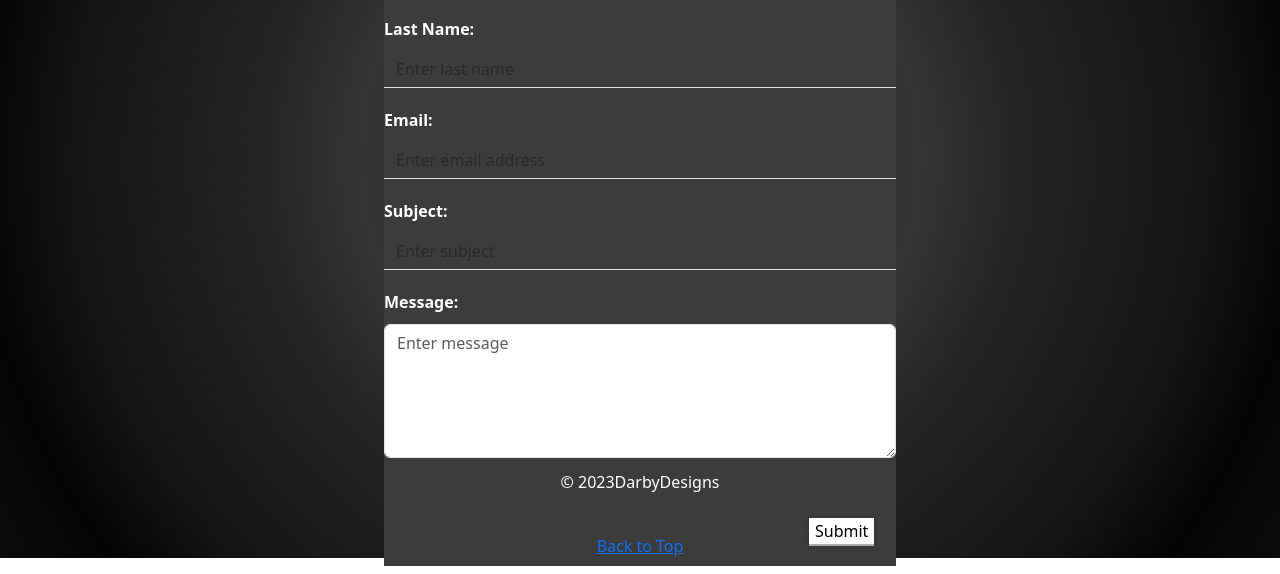
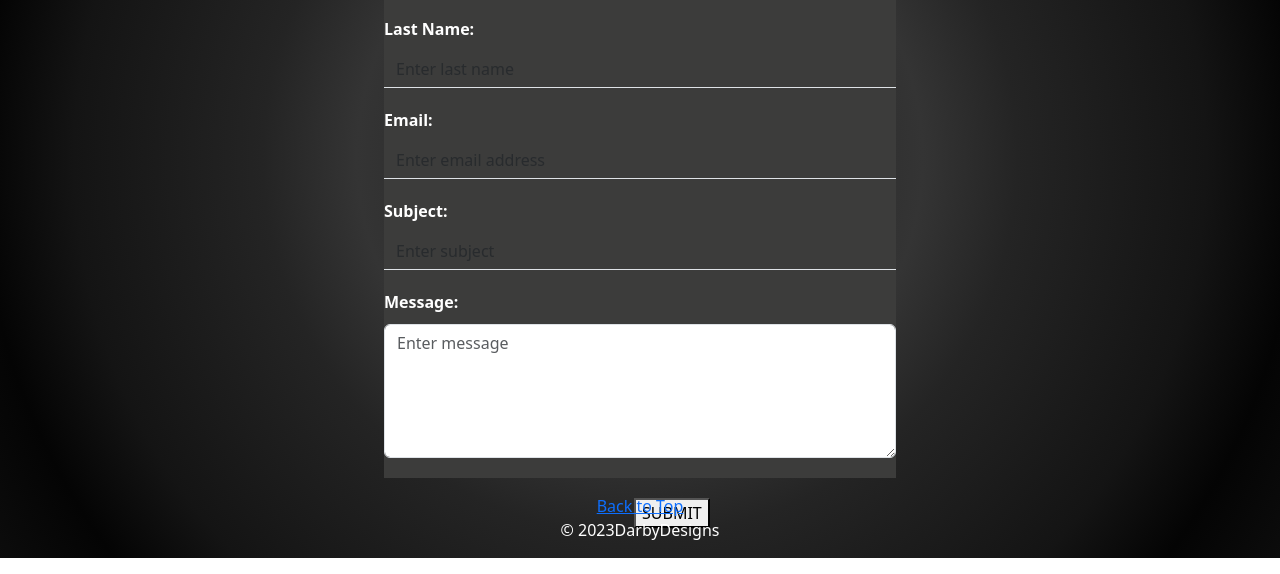
Before and after one commit to 041056583/portfolio, a plain HTML site: page contact.html in a window 1280 px wide. Shown: the part 242-816 px from the top of the page. Drawn offline with nearby package versions, Linux system fonts and the light colour scheme.

Commit message:
notes/btn

```diff
--- a/contact.html
+++ b/contact.html
@@ -16,11 +16,13 @@
       href="https://cdnjs.cloudflare.com/ajax/libs/font-awesome/5.15.4/css/all.min.css"
     />
   </head>
+  <!-- HEADER -->
   <header role="banner" id="header">
     <!-- SKIP-LINKS-START -->
     <ul class="skip-links">
       <li><a href="#main">Skip to Main Content</a></li>
     </ul>
+    <!-- NAV -->
     <nav
       role="navigation"
       class="navbar navbar-expand-md navbar-dark bg-transparent"
@@ -59,7 +61,7 @@
       </div>
     </nav>
   </header>
-
+  <!-- MAIN -->
   <main role="main" id="main">
     <div class="container-contact">
       <h1>Contact Us</h1>
@@ -109,13 +111,16 @@
             placeholder="Enter message"
           ></textarea>
         </div>
-        <div class="form-group">
-          <input type="submit" value="Submit" class="btn-contact btn-primary" />
-        </div>
+        <button class="btn-contact">SUBMIT</button>
       </form>
     </div>
   </main>
+  <!-- FOOTER -->
   <footer id="site-footer">
+    <a href="#top" class="top"
+      ><br />
+      Back to Top</a
+    >
     <div class="container-fluid text-white">
       <div class="row">
         <div class="col-md-12">
@@ -123,10 +128,6 @@
         </div>
       </div>
     </div>
-    <a href="#top" class="top"
-      ><br />
-      Back to Top</a
-    >
   </footer>
   <script src="https://code.jquery.com/jquery-3.5.1.slim.min.js"></script>
 </html>
--- a/css/style.css
+++ b/css/style.css
@@ -9,7 +9,7 @@
     html {
       height: 100%;
     }
-
+/* NAV */
     .navbar-brand img{
       width: 30px;
       height: 30px;
@@ -59,6 +59,8 @@
       right: 0;
       text-align: center;
     }
+
+/* ICONS-PUSHED-LEFT */
 
     .social-icons {
       display: flex;
@@ -129,6 +131,8 @@
   color: white;
 }
 
+/* MY-WORK */
+
 #hire-me-page h1 {
   position: relative;
   text-align: center;
@@ -163,6 +167,8 @@
   background-color: #000000;
   color: white;
 }
+
+/* CONTACT */
 
 .form-group {
   margin-bottom: 20px;
@@ -203,7 +209,9 @@
   background-color: #3c3c3b;
 }
 .btn-contact{
-margin-top: 40px;
+position: absolute;
+margin-top: 20px;
+margin-left: 75px;
 }
 /* SKIP-LINKS */
 .skip-links{
@@ -220,7 +228,6 @@ margin-top: 40px;
 .skip-links a:focus{
   top: 0;
 }
-
 
 /* Small devices (landscape phones, 576px and up) */
 @media (min-width: 576px) {
@@ -259,14 +266,17 @@ margin-top: 40px;
     margin-left: 36%;
     position: absolute;
   }
+
   .container-contact{
     position: absolute;
     width: 40%;
     margin-left: 30%;
   }
   .btn-contact{
-  margin-top: 40px;
-  }
+    position: absolute;
+    margin-top: 20px;
+    margin-left: 100px;
+    }
 }
 
 
@@ -314,8 +324,10 @@ margin-top: 10px;
     margin-left: 30%;
   }
   .btn-contact{
-  margin-top: 40px;
-  }
+    position: absolute;
+    margin-top: 20px;
+    margin-left: 200px;
+    }
 }
 
 
@@ -362,8 +374,10 @@ margin-top: 10px;
     margin-left: 30%;
   }
   .btn-contact{
-  margin-top: 40px;
-  }
+    position: absolute;
+    margin-top: 20px;
+    margin-left: 250px;
+    }
 }
 
 
@@ -413,6 +427,8 @@ margin-top: 250px;
   margin-left: 30%;
 }
 .btn-contact{
-margin-top: 40px;
+  position: absolute;
+  margin-top: 20px;
+  margin-left: 250px;
+  }
 }
-}
```
Also changed, not shown: about.html (+8 -5 lines), index.html (+4 -4 lines), mywork.html (+8 -5 lines), 1 other file.
